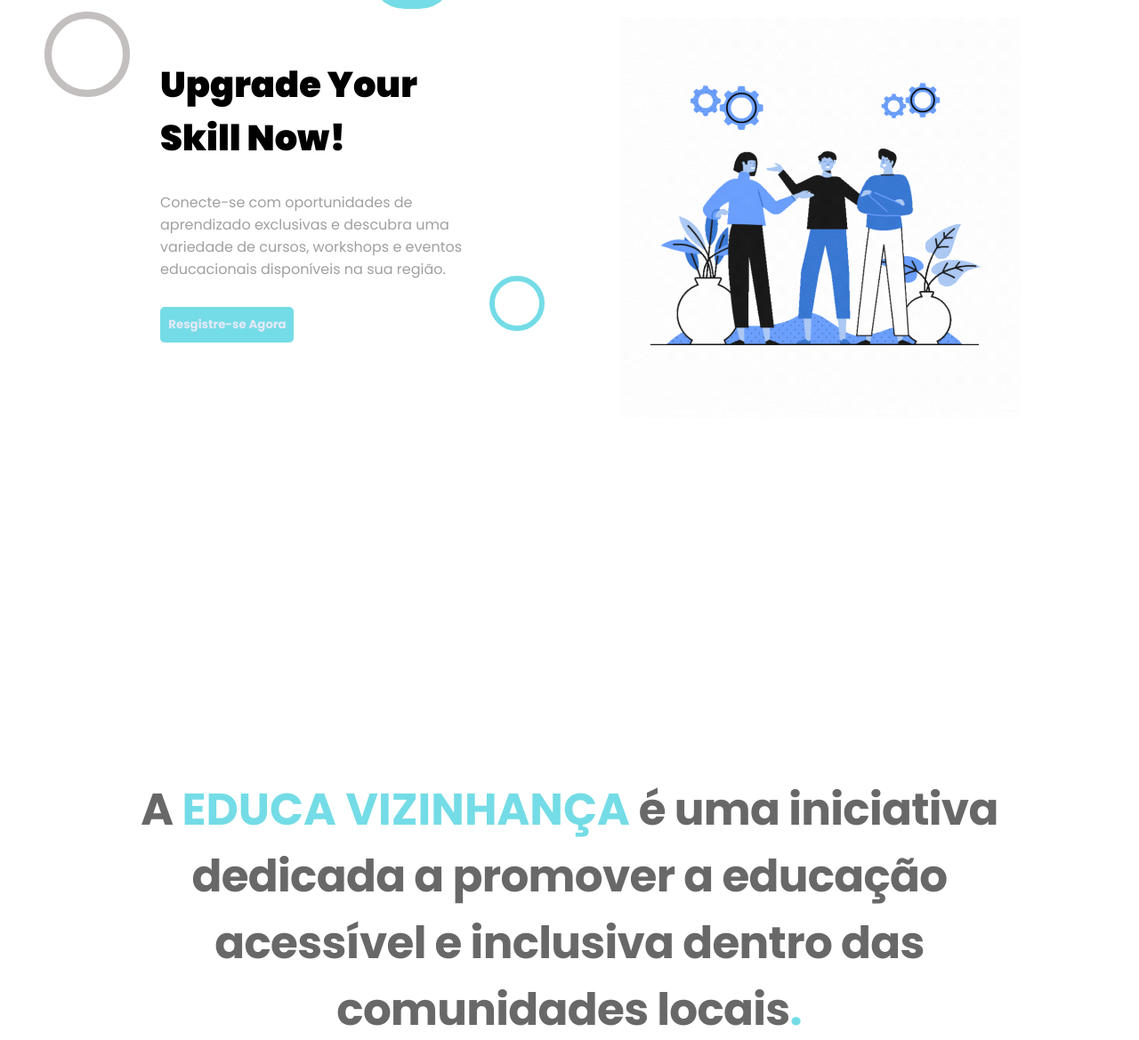
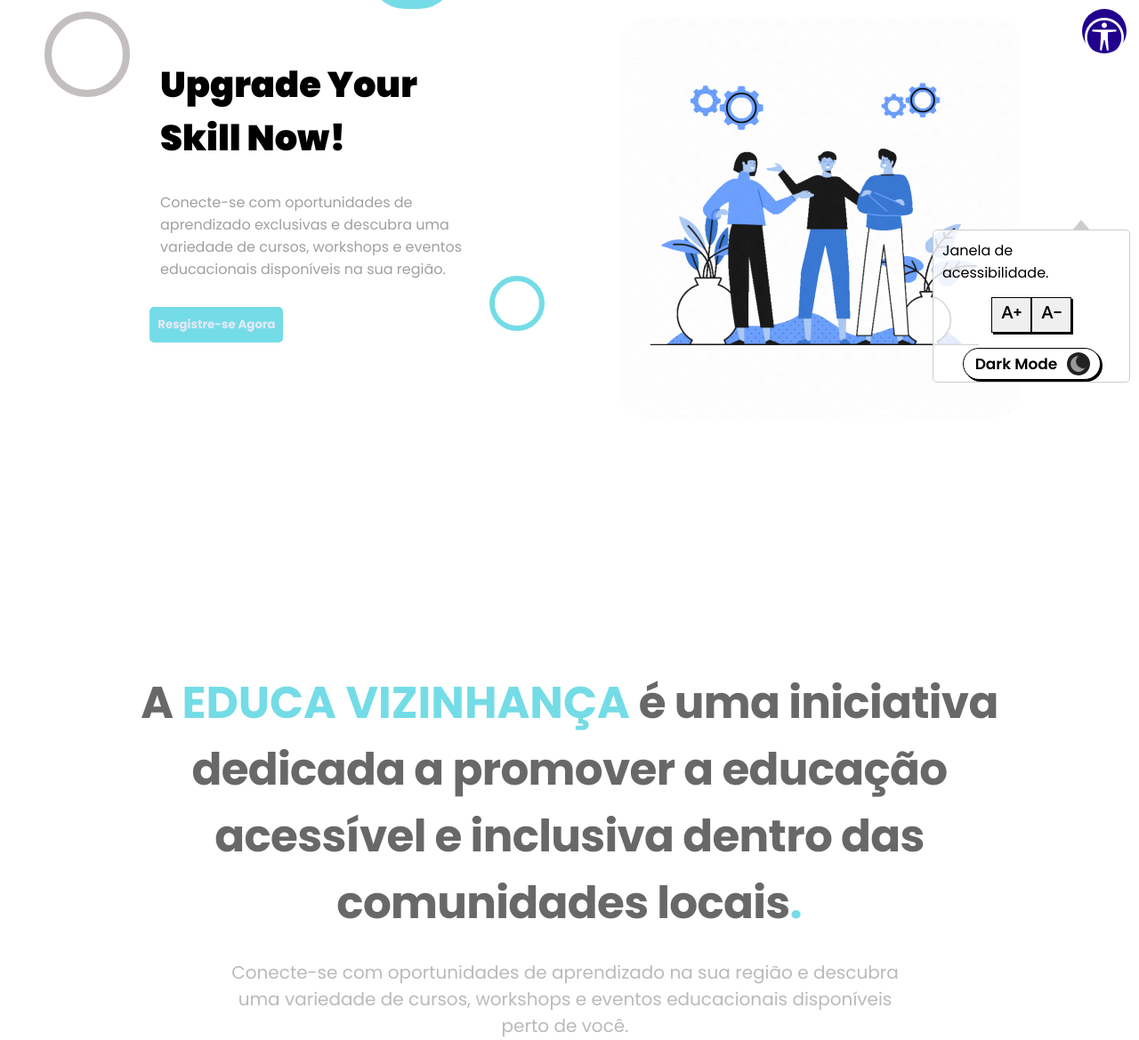
Before and after one commit to larissa-si-er/Projeto-Educa-Vizinhanca, a PHP site: page / in a window 1280 px wide. Shown: the part 110-1279 px from the top of the page at 89% size. Run offline with PHP 8.4, Linux system fonts and the light colour scheme.

Commit message:
dark mode

```diff
--- a/index.html
+++ b/index.html
@@ -8,6 +8,7 @@
     <!-- icones -->
     <link href='https://unpkg.com/boxicons@2.1.4/css/boxicons.min.css' rel='stylesheet'>
     <link rel="stylesheet" href="https://cdn.jsdelivr.net/npm/bootstrap-icons@1.11.3/font/bootstrap-icons.min.css">
+    <link rel="stylesheet" href="https://fonts.googleapis.com/css2?family=Material+Symbols+Outlined:opsz,wght,FILL,GRAD@20..48,100..700,0..1,-50..200" />
 </head>
 <body>
     <header>
@@ -44,7 +45,29 @@
             <div class="side-two">
                 <img src="./img/gif2-main.gif" class="gif" alt="">
             </div>
-            <div class="acess-bt"></div>
+            <div class="div-acess-bt"><button class="acess-bt"><i class="bi bi-universal-access-circle"></i></button></div>
+            <!-- conteudo acessibilidade -->
+            <div class="acess-window"><div class="window-point"></div><p>Janela de acessibilidade.</p>
+                <div class="moreorless">
+                    <button class="more"><span class="material-symbols-outlined">
+                        text_increase
+                        </span>
+                    </button>
+                    <button class="less">
+                        <span class="material-symbols-outlined">
+                            text_decrease
+                            </span>
+                    </button>
+                </div>
+                <div class="dk_mode">
+                    <label class="tema-check" for="checkbox" id="themeswitch">
+                        <input type="checkbox" class="input-dark-mode" id="checkbox">
+                        <div class="slider round"></div>
+                        <span class="name"></span>
+                        <div class="back"></div>
+                   </label>
+                </div>
+            </div>
         </section>
 
         <section class="hidden container-two">
@@ -240,7 +263,7 @@
             <div class="p2-c8">
                 <p class="p2">Se você é uma instituição educacional, empresa local ou organização sem fins lucrativos interessada em ser divulgado, entre em contato para discutirmos as oportunidades de colaboração.  </p>
             </div>
-            <button class="bt-c8">Fale conosco</button>
+            <div class="div-bt-c8"><button class="bt-c8">Fale conosco</button></div>
         </section>
     </main>
 
--- a/style.css
+++ b/style.css
@@ -109,8 +109,7 @@
 
 /* ------BODY - MAIN [inicio]---------- */
 section.container-one{
-    /* background-color: #bababa; */
-    height: 90vh;
+    height: 75vh;
     width: 100%;
     margin-top: 120px;
     display: flex;
@@ -140,7 +139,7 @@
     border: 0px;
     border-radius: 5px;
     display: block;
-    margin-left: 30%;
+    margin-left: 28%;
     color: var(--body-color);
     font-weight: 700;
 }
@@ -151,7 +150,6 @@
     border: 8px solid rgb(195, 191, 191);
     border-radius: 100%;
     margin: 3px 100px 0 50px;
-    z-index: -1;
     position: absolute;
 }
 .ball-two{
@@ -161,12 +159,10 @@
     border: 6px solid var(--text-default);
     border-radius: 100%;
     margin: -75px 0px 0 550px;
-    z-index: -1;
     position: absolute;
 }
 .side-one{
     width: 47%;
-    /* background-color: pink; */
     justify-content: center;
     text-align: center;
     align-items: center;
@@ -178,6 +174,7 @@
     width: 450px;
     margin: 10px auto;
     display: block;
+    border-radius: 30px;
 }
 .side-two {
     overflow: hidden; /* Garante que a imagem não transborde da div */
@@ -198,9 +195,192 @@
     0% { transform: translate(190px, 20px);}     /* translate(x, y) */
 }
 
+/* acessibilidade */
+.div-acess-bt{
+    position: fixed;
+    left: 95%;
+    z-index: 9999;
+}
+.div-acess-bt button{
+    width: 50px;
+    height: 50px;
+    font-size: 44px;
+    border-radius: 100%;
+    border: none;
+    cursor: pointer;
+    color: #ffffff;
+    background-color: #21008e;
+}
+.div-acess-bt button:hover{
+    background-image:linear-gradient(to right,#21008e, #007fd4, #21008e);
+}
+.acess-window {
+    /* display: none; */
+    position: fixed;
+    bottom: 260px;
+    right: 10px;
+    width: 200px;
+    height: 150px;
+    background-color: #ffffffd2;
+    border: 1px solid #ccc;
+    border-radius: 5px;
+    padding: 10px;
+    z-index: 9998;
+  }
+  .window-point{
+    width: 0;
+    height: 0;
+    border-left: 10px solid transparent;
+    border-right: 10px solid transparent;
+    border-bottom: 12px solid rgb(205, 203, 203);
+    margin: -11% 0 5% 73%;
+  }
+  /* aumentar e diminuir */
+  .moreorless{
+    justify-content: center;
+    display: flex;
+    height: 60px;
+  }
+  .moreorless button{
+    margin-top: 5%;
+    width: 45px;
+    height: 40px;
+    align-self: center;
+    cursor: pointer;
+    border: 1px solid black;
+    box-shadow: 2px 2px 0px black;
+    transition: .3s;
+  }
+  .moreorless button:hover {
+    color: white;
+    box-shadow: none;
+    transform: translateX(3px) translateY(3px);
+    background-color: black;
+    border: none;
+  }
+  /* dark mode [inicio]*/
+  .dk_mode{
+    justify-content: center;
+    display: flex;
+    height: 60px;
+    align-items: center;
+  }
+  .tema-check {
+    display: flex;
+    flex-direction: row;
+    align-items: center;
+    justify-content: center;
+    cursor: pointer;
+    width: 8em;
+    height: 1em;
+    font-size: 17px;
+    font-weight: 600;
+    color: black;
+    background-color: white;
+    padding: 0.5em;
+    border: 1px solid black;
+    border-radius: 50px;
+    box-shadow: 2px 2px 0px black;
+    transition: .4s;
+    z-index: 1;
+  }
+  .name::before {
+    color: black;
+    content: "Dark Mode";
+    margin-right: 2em;
+    transition: .2s ease-in-out;
+  }
+  .name::after {
+    color: black;
+    content: "Light Mode";
+    margin-right: 1.7em;
+    transition: .2s ease-in-out;
+    display: none;
+  }
+  .tema-check .slider {
+    position: absolute;
+    background-color: #222222;
+    margin-left: 6.2em;
+    width: 18px;
+    height: 18px;
+    border-radius: 50%;
+    border: 4px solid #222222;
+    transform: rotate(-120deg);
+    box-shadow: inset 0px 6px #999, inset 0px 6px 1px 1px #999;
+  }
+  .tema-check:hover {
+    color: white;
+    cursor: pointer;
+    box-shadow: none;
+    transform: translateX(6px) translateY(6px);
+    background-color: black;
+    border: none;
+  }
+  .tema-check:hover .name::before {
+    color: white;
+  }
+  .tema-check:hover .name::after {
+    color: white;
+  }
+  .tema-check input[type=checkbox]:checked + .slider {
+    transform: rotate(360deg);
+    box-shadow: none;
+    border: 4px solid #F28C38;
+    background-color: #F28C38;
+  }
+  .tema-check input[type=checkbox]:checked ~ .name::before {
+    display: none;
+  }
+  .tema-check input[type=checkbox]:checked ~ .name::after {
+    display: block;
+  }
+  .tema-check input[type=checkbox] {
+    position: absolute;
+    visibility: hidden;
+  }
+  .slider {
+    transition: 300ms ease;
+  }
+
+
+html[dark]{
+    background-color: rgb(28, 27, 27);
+  color: white;
+  transition: 0.6s;
+}
+html[dark] nav{
+    background-color: #0e0e0e;
+    transition: 1s;
+}
+html[dark] section{
+    background-color: rgb(28, 27, 27);
+    color: white;
+    transition: 1s;
+}
+html[dark] footer{
+    background-image: linear-gradient(to right, #00434d, #002e31, #002f36);    color: white;
+    transition: 0.1s;
+}
+html[dark] .b1-c1{
+    background-color: rgb(0, 0, 0);
+    transition: 1s;
+}
+html[dark] h1 {
+  color: #dadada;
+  text-shadow: 0px -1px 2px #0EC1C2;
+}
+html[dark] .h1-c3{
+    color: #00145671;
+}
+html[dark] h2{
+  color: #dadada;
+}
+html[dark] p{
+    color: #9b9b9b;
+}
+  /* dark mode [fim]*/
 
 section.container-two{
-    /* background-color: #929296; */
     width: 100%;
     min-height: 90vh;
     display: flex;
@@ -547,6 +727,8 @@
     cursor: pointer;
 }
 
+
+
 section.container-eight{
     width: 100%;
     height: 80vh;
@@ -585,7 +767,11 @@
 .p2{
     width: 500px;
     text-align: center;
-    margin-left: 5%;
+}
+.div-bt-c8{
+    display: flex;
+    justify-content: center;
+    align-items: center;
 }
 .bt-c8{
     width: 15%;
@@ -594,7 +780,6 @@
     border: none;
     background-color: rgb(11, 0, 108);
     color: var(--body-color);
-    margin: 0% 42%;
 }
 
 footer{
```
Also changed, not shown: js/script.js (+49 -0 lines).
